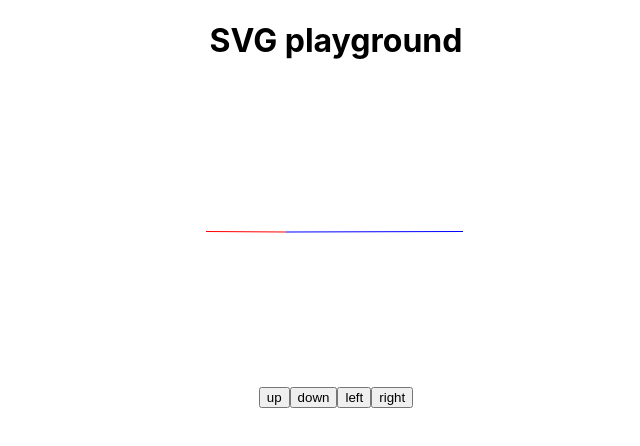
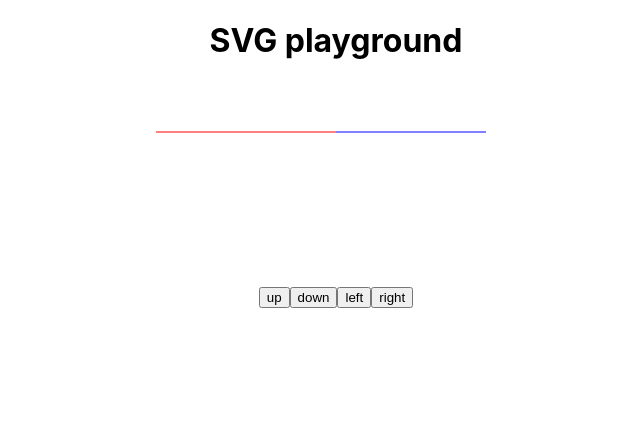
Before and after one commit to Belyayev/svg-payground, a React (Create React App) app: page / in a window 1280 px wide. Shown: the top 446 px of the page, without its empty margins (304-944 px from the left). Built offline with nearby package versions, Linux system fonts and the light colour scheme.

Commit message:
resized SVG box

```diff
--- a/src/App.tsx
+++ b/src/App.tsx
@@ -3,8 +3,8 @@ import SvgComponent from "./SvgComponent";
 import "./App.css";
 
 function App() {
-  let [x, setX] = useState(100);
-  let [y, setY] = useState(150);
+  let [x, setX] = useState(200);
+  let [y, setY] = useState(50);
 
   return (
     <div className="App">
--- a/src/SvgComponent.tsx
+++ b/src/SvgComponent.tsx
@@ -12,14 +12,14 @@ function SvgComponent(props: ISvg) {
   return (
     <div className="App">
       <svg
-        width="300"
-        height="300"
-        viewBox="0 0 300 300"
+        width="400"
+        height="200"
+        viewBox="0 0 400 200"
         fill="none"
         xmlns="http://www.w3.org/2000/svg"
       >
-        <line x1="20" y1="149.5" x2={x} y2={y} stroke="red" />
-        <line x1={x} y1={y} x2="277" y2="149.5" stroke="blue" />
+        <line x1="20" y1="50" x2={x} y2={y} stroke="red" />
+        <line x1={x} y1={y} x2="350" y2="50" stroke="blue" />
       </svg>
     </div>
   );
```
